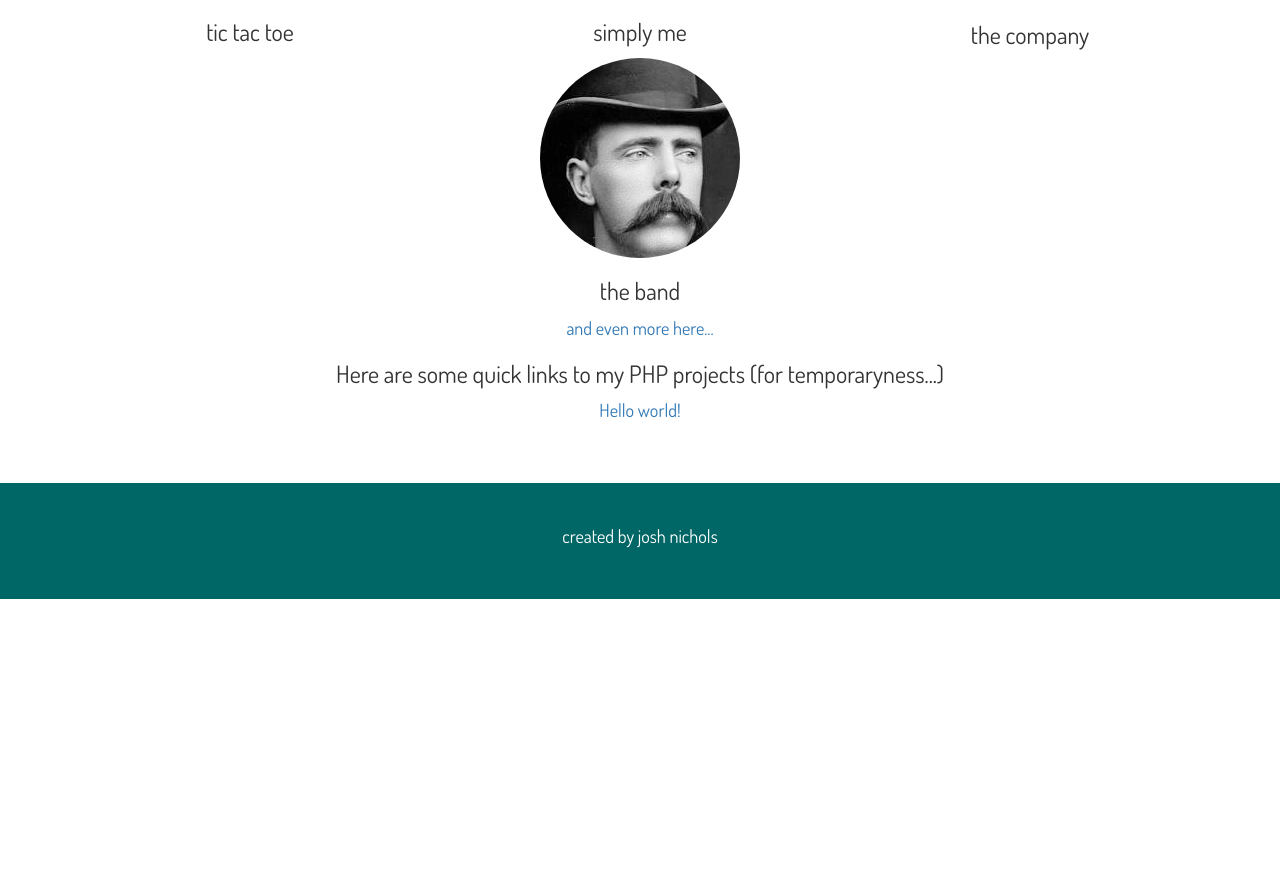
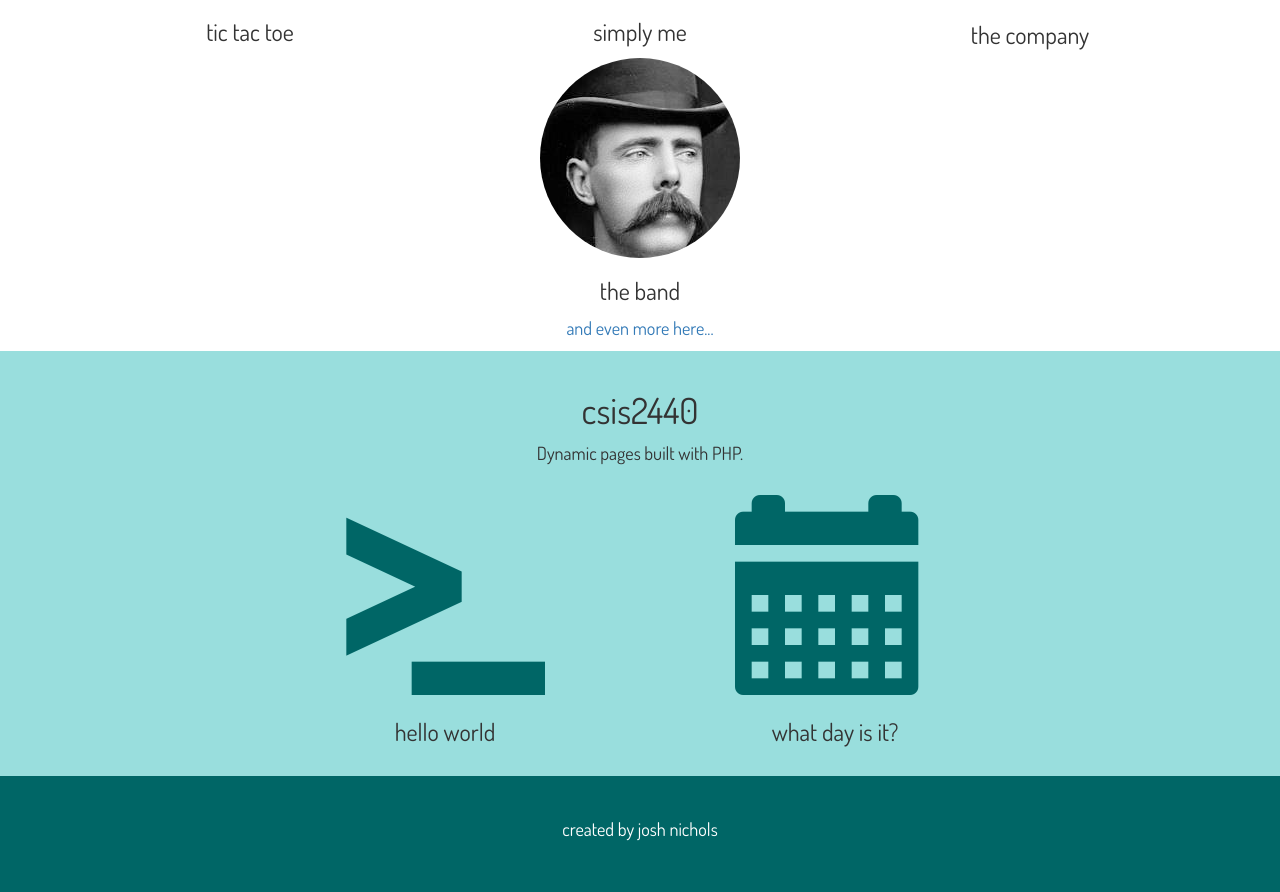
Before and after one commit to jkings454/CSIS-2440-Projects, a PHP site: page / in a window 1280 px wide. Shown: the part 1407-2299 px from the top of the page. Before the commit the page ends 2006 px from the top, so only its background shows below. Run offline with PHP 8.4, Linux system fonts and the light colour scheme; some libraries are stand-ins or nearby versions.

Commit message:
Finished "What day is it" assignment, updated homepage.

```diff
--- a/assets/index.css
+++ b/assets/index.css
@@ -73,7 +73,7 @@ footer {
   color: #fff;
   padding-top: 40px;
   padding-bottom: 40px;
-  margin-top: 50px; }
+  margin-top: 0; }
 
 .project-image {
   max-height: 200px; }
@@ -128,3 +128,9 @@ a .hugen {
   object-fit: none;
   object-position: 50% 10%;
   border-radius: 100%; }
+
+.bg-2 {
+  background-color: #99dedd;
+  padding-top: 20px;
+  padding-bottom: 20px;
+  margin-bottom: 0; }
--- a/assets/index.scss
+++ b/assets/index.scss
@@ -96,7 +96,7 @@ footer {
     color: #fff;
     padding-top: 40px;
     padding-bottom: 40px;
-    margin-top: 50px;
+    margin-top: 0;
 }
 .project-image {
     max-height: 200px;
@@ -145,3 +145,8 @@ a .hugen {
     object-position: 50% 10%;
     border-radius: 100%;
 }
+
+.bg-2 {
+    @include bg(#99dedd, 20px, 20px);
+    margin-bottom: 0;
+}
--- a/index.html
+++ b/index.html
@@ -29,7 +29,8 @@
             <div class='collapse navbar-collapse' id='my-navbar'>
                 <ul class = 'nav navbar-nav navbar-right'>
                     <li><a href = '#about'>about me</a></li>
-                    <li><a href = '#projects'>projects</a></li>
+                    <li><a href = '#csis1430'>csis 1430 projects</a></li>
+                    <li><a href = '#csis2440'>csis 2440 projects</a></li>
                 </ul>
             </div>
         </div>
@@ -45,9 +46,9 @@
         </div>
     </div>
 
-    <div class = 'container text-center' id = 'projects'>
-        <h1>projects</h1>
-        <p>I have a lot of projects.</p>
+    <div class = 'container text-center' id = 'csis1430'>
+        <h1>csis1430 projects</h1>
+        <p>Static pages for CSIS 1430.</p>
         <br />
         <div class = 'row'>
             <div class = 'col-sm-4'>
@@ -126,8 +127,27 @@
             </div>
         </div>
         <p><a href = 'CSIS1430/projects.html'>and even more here...</a></p>
-        <h3>Here are some quick links to my PHP projects (for temporaryness...)</h3>
-        <p><a href = "CSIS2440/HelloWorld.php">Hello world!</a></p>
+    </div>
+    <div class = 'bg-2'>
+        <div class = 'container text-center' id = 'csis2440'>
+            <h1>csis2440</h1>
+            <p>Dynamic pages built with PHP.</p>
+            <br/>
+            <div class = 'row'>
+                <div class = 'col-sm-4 col-sm-offset-2'>
+                    <a href = 'CSIS2440/HelloWorld.php'>
+                        <span class = "glyphicon glyphicon-console white hugen"></span>
+                    </a>
+                    <h3>hello world</h3>
+                </div>
+                <div class = 'col-sm-4'>
+                    <a href = 'CSIS2440/whatdayisit.php'>
+                        <span class = 'glyphicon glyphicon-calendar white hugen'></span>
+                    </a>
+                    <h3>what day is it?</h3>
+                </div>
+            </div>
+        </div>
     </div>
     <footer>
         <div class = 'container text-center'>
```
Also changed, not shown: CSIS2440/whatdayisit.php (added, +94 -0 lines).
